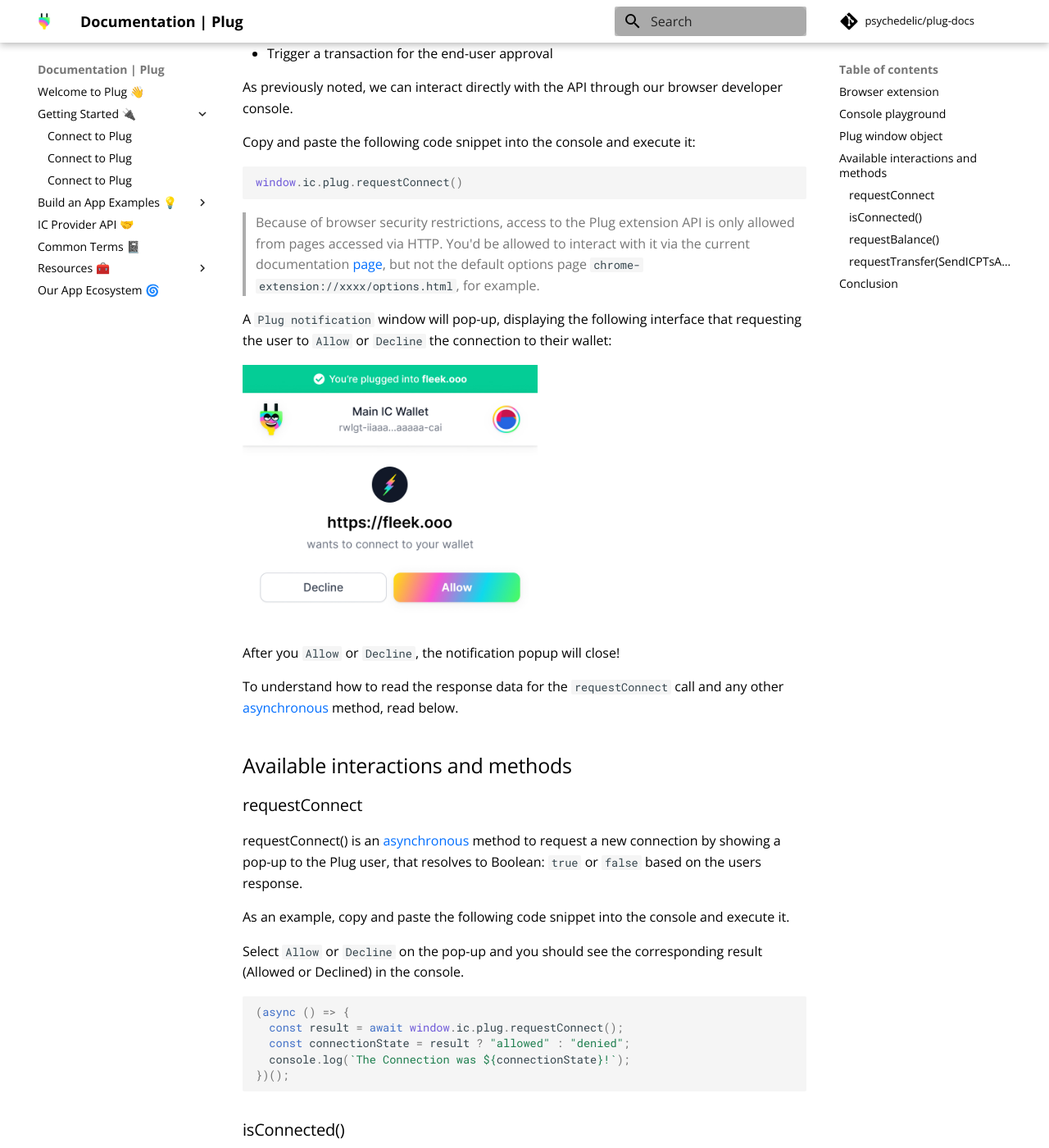
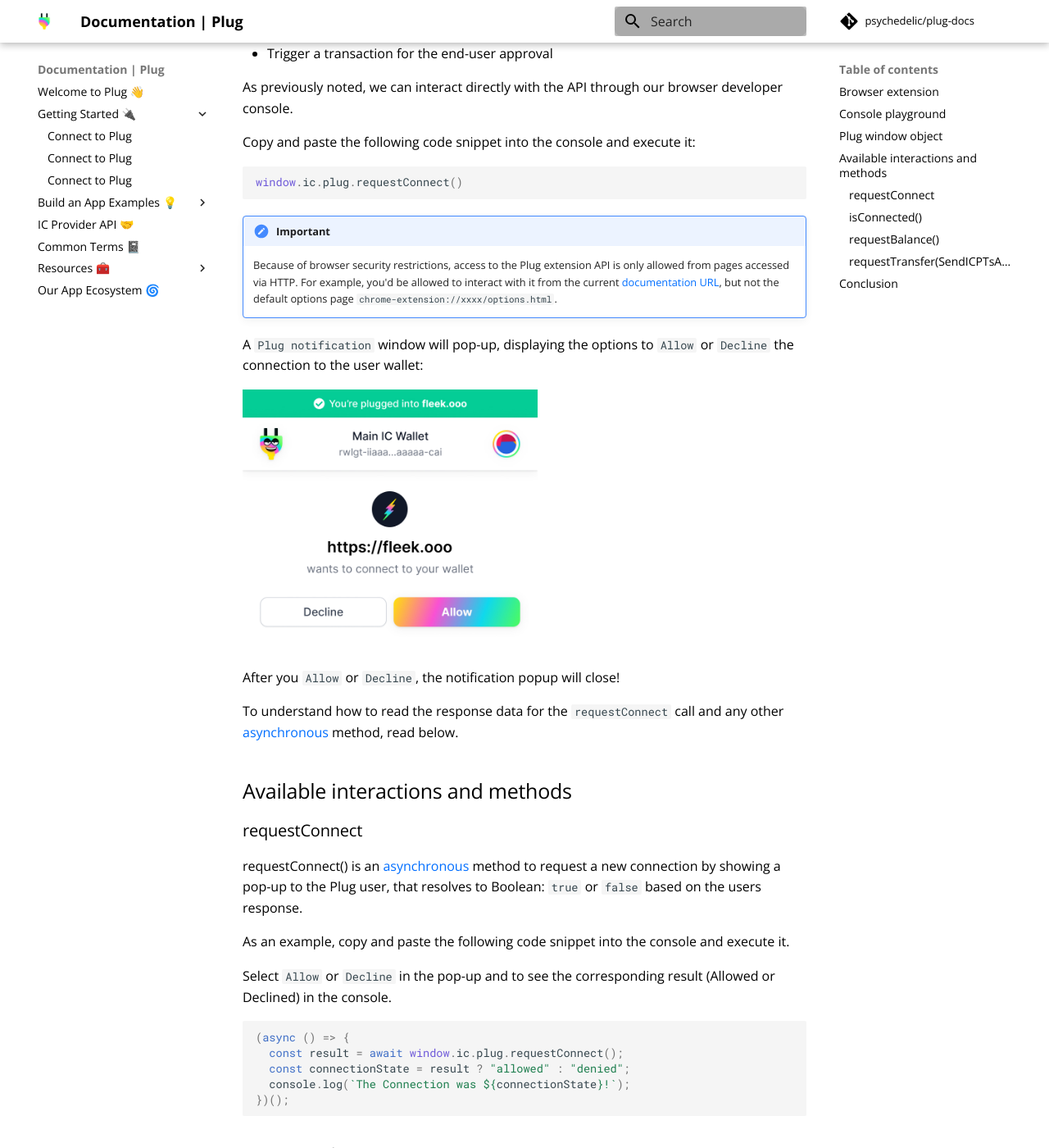
Before and after one commit to Psychedelic/plug-docs, an MkDocs documentation site: the page built from docs/getting-started/connect-to-plug.md, in a window 1280 px wide and 1400 px high, scrolled down 1362 px. Shown: the whole window at 82% size. Built offline with MkDocs 1.6.1 and Material for MkDocs 9.7.7, drawn with Linux system fonts in a browser that asks for light colours; comment, search, counter and statistics services are not loaded; some of the changed text lies outside the part shown.

Commit message:
docs: ✏️  updated the connect to plug doc

````diff
--- a/docs/getting-started/connect-to-plug.md
+++ b/docs/getting-started/connect-to-plug.md
@@ -48,9 +48,11 @@
 window.ic.plug.requestConnect()
 ```
 
-> Because of browser security restrictions, access to the Plug extension API is only allowed from pages accessed via HTTP. You'd be allowed to interact with it via the current documentation [page](https://docs.plugwallet.ooo/getting-started/connect-to-plug/), but not the default options page `chrome-extension://xxxx/options.html`, for example.
+!!! Important
 
-A `Plug notification` window will pop-up, displaying the following interface that requesting the user to `Allow` or `Decline` the connection to their wallet:
+    Because of browser security restrictions, access to the Plug extension API is only allowed from pages accessed via HTTP. For example, you'd be allowed to interact with it from the current [documentation URL](https://docs.plugwallet.ooo/getting-started/connect-to-plug/), but not the default options page `chrome-extension://xxxx/options.html`.
+
+A `Plug notification` window will pop-up, displaying the options to `Allow` or `Decline` the connection to the user wallet:
 
 ![](imgs/app-connection.jpg){: style="max-width:360px"}
 
@@ -66,7 +68,7 @@
 
 As an example, copy and paste the following code snippet into the console and execute it.
 
-Select `Allow` or `Decline` on the pop-up and you should see the corresponding result (Allowed or Declined) in the console.
+Select `Allow` or `Decline` in the pop-up and to see the corresponding result (Allowed or Declined) in the console.
 
 ```js
 (async () => {
````
Also changed, not shown: other parts of docs/getting-started/connect-to-plug.md (+14 -13 lines).
